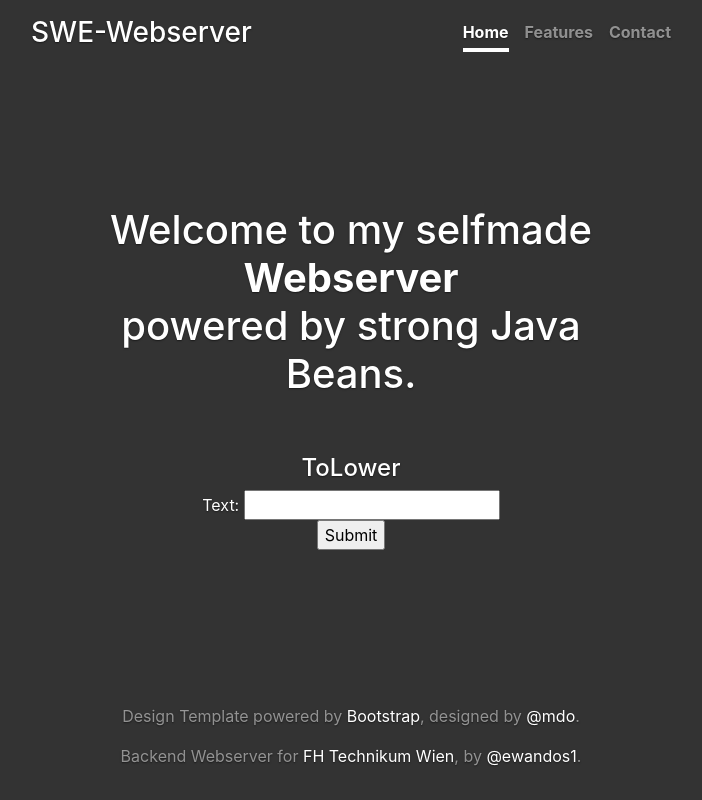
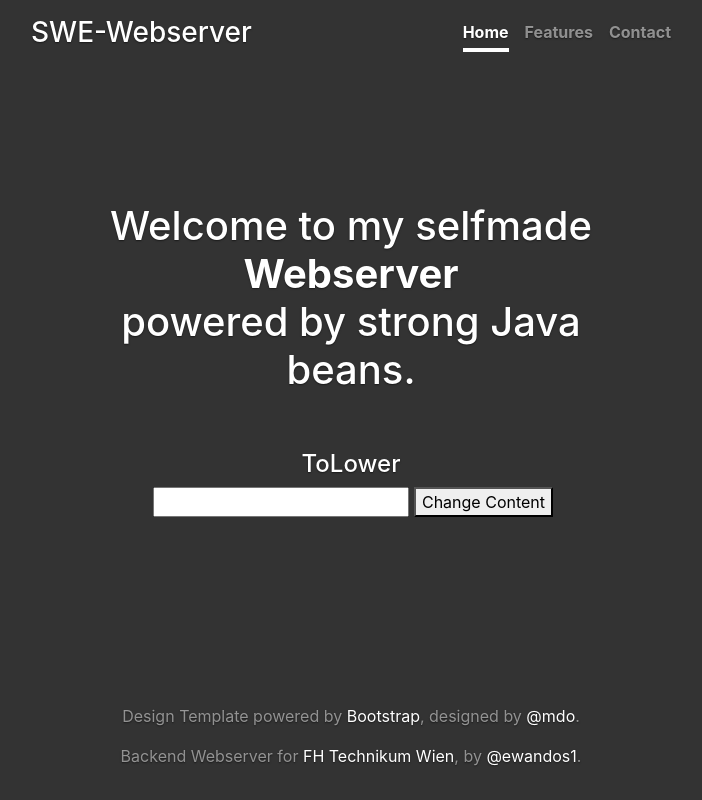
Before and after one commit to ewandos/fhswe-server-webserver, a plain HTML site: page statics/index.html in a window 1280 px wide. Shown: the whole page, without its empty margins (289-991 px from the left). Drawn offline with Linux system fonts and the light colour scheme.

Commit message:
ToLower plugin implemented (Closes: #20)

```diff
--- a/statics/css/styles.css
+++ b/statics/css/styles.css
@@ -21,6 +21,10 @@
 a,
 a:focus,
 a:hover {
+    color: #fff;
+}
+
+pre {
     color: #fff;
 }
 
--- a/statics/index.html
+++ b/statics/index.html
@@ -1,6 +1,7 @@
 <!doctype html>
 <html lang="en">
     <head>
+        <!-- META -->
         <meta charset="utf-8">
         <meta name="viewport" content="width=device-width, initial-scale=1, shrink-to-fit=no">
         <meta name="description" content="">
@@ -11,9 +12,12 @@
         <!-- CSS -->
         <link href="css/bootstrap.css" rel="stylesheet">
         <link href="css/styles.css" rel="stylesheet">
+
     </head>
     <body class="text-center">
         <div class="cover-container d-flex w-100 h-100 p-3 mx-auto flex-column">
+
+            <!-- H E A D E R -->
             <header class="masthead mb-auto">
                 <div class="inner">
                     <h3 class="masthead-brand">SWE-Webserver</h3>
@@ -25,16 +29,21 @@
                 </div>
             </header>
 
+            <!-- M A I N -->
             <main role="main" class="inner cover">
-        <h1>Welcome to my selfmade <strong>Webserver</strong> <br>powered by strong Java Beans.</h1>
+                <h1>Welcome to my selfmade <strong>Webserver</strong> <br>powered by strong Java beans.</h1>
                 <br><br>
+
+                <!-- To Lower -->
                 <h4>ToLower</h4>
-        <form action="/ToLower" method="post">
-            Text: <input type="text" name="lower"><br>
-            <input type="submit" value="Submit">
-        </form>
+                <label for="toLowerInput"></label>
+                <input type="text" name="toLowerInput" id="toLowerInput">
+                <button type="button" onclick="toLowerRequest()">Change Content</button>
+                <br>
+                <pre id="toLowerOutput"> </pre>
             </main>
 
+            <!-- F O O T E R -->
             <footer class="mastfoot mt-auto">
                 <div class="inner">
                     <p>Design Template powered by <a href="https://getbootstrap.com/">Bootstrap</a>, designed by <a href="http://twitter.com/mdo">@mdo</a>.</p>
@@ -42,5 +51,8 @@
                 </div>
             </footer>
         </div>
+
+        <!-- Javascript -->
+        <script src="js/requestScripts.js"></script>
     </body>
 </html>
--- /dev/null
+++ b/statics/js/requestScripts.js
@@ -0,0 +1,15 @@
+function toLowerRequest() {
+    var xhttp = new XMLHttpRequest();
+    xhttp.onreadystatechange = function() {
+        if (this.readyState === 4 && this.status === 200) {
+            document.getElementById("toLowerOutput").innerHTML = this.responseText;
+        }
+    };
+
+    xhttp.open("POST", "/ToLower", true);
+    xhttp.setRequestHeader("Content-type", "application/x-www-form-urlencoded");
+    xhttp.send("lower=" + document.getElementById("toLowerInput").value);
+}
+
+// https://www.w3schools.com/xml/ajax_intro.asp
+// https://www.w3schools.com/xml/ajax_xmlhttprequest_send.asp
```
Also changed, not shown: statics/favicon.ico (added), 1 other file. Lines whose indentation alone changed are shown as unchanged.
